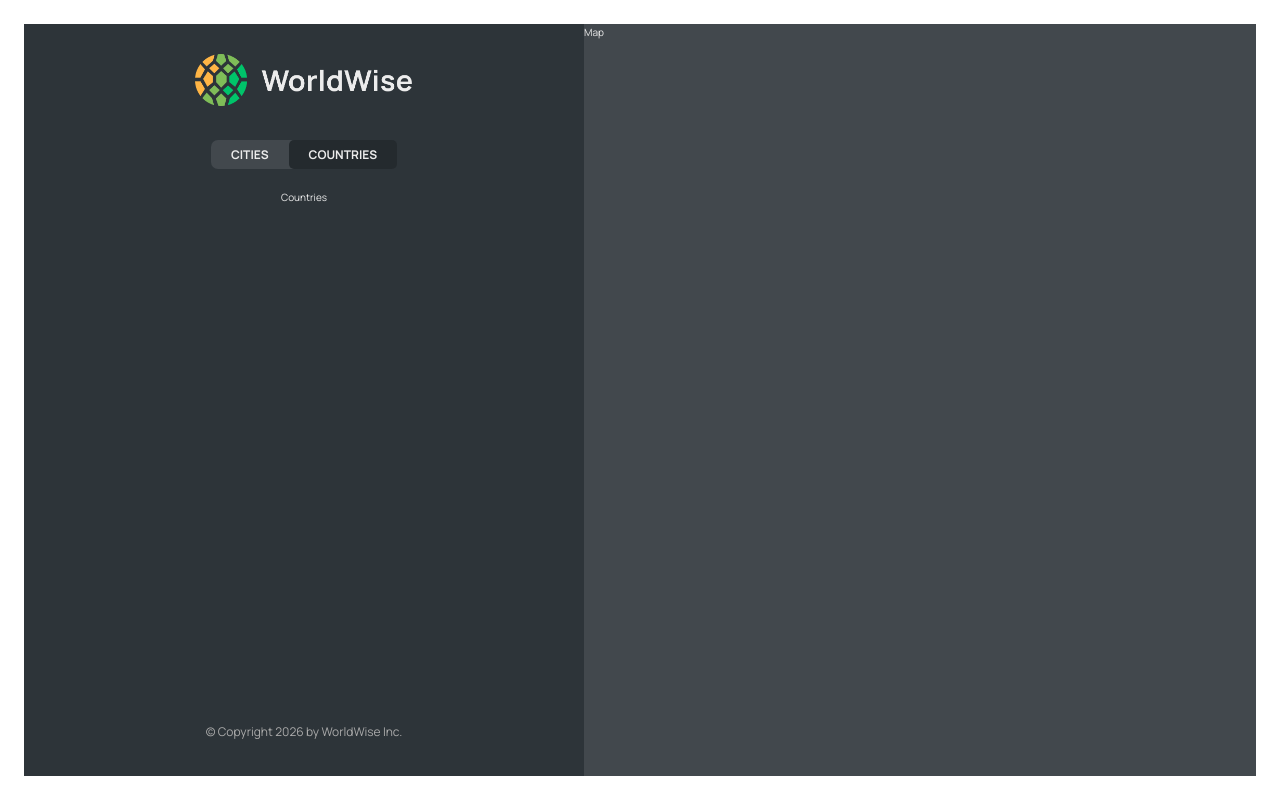
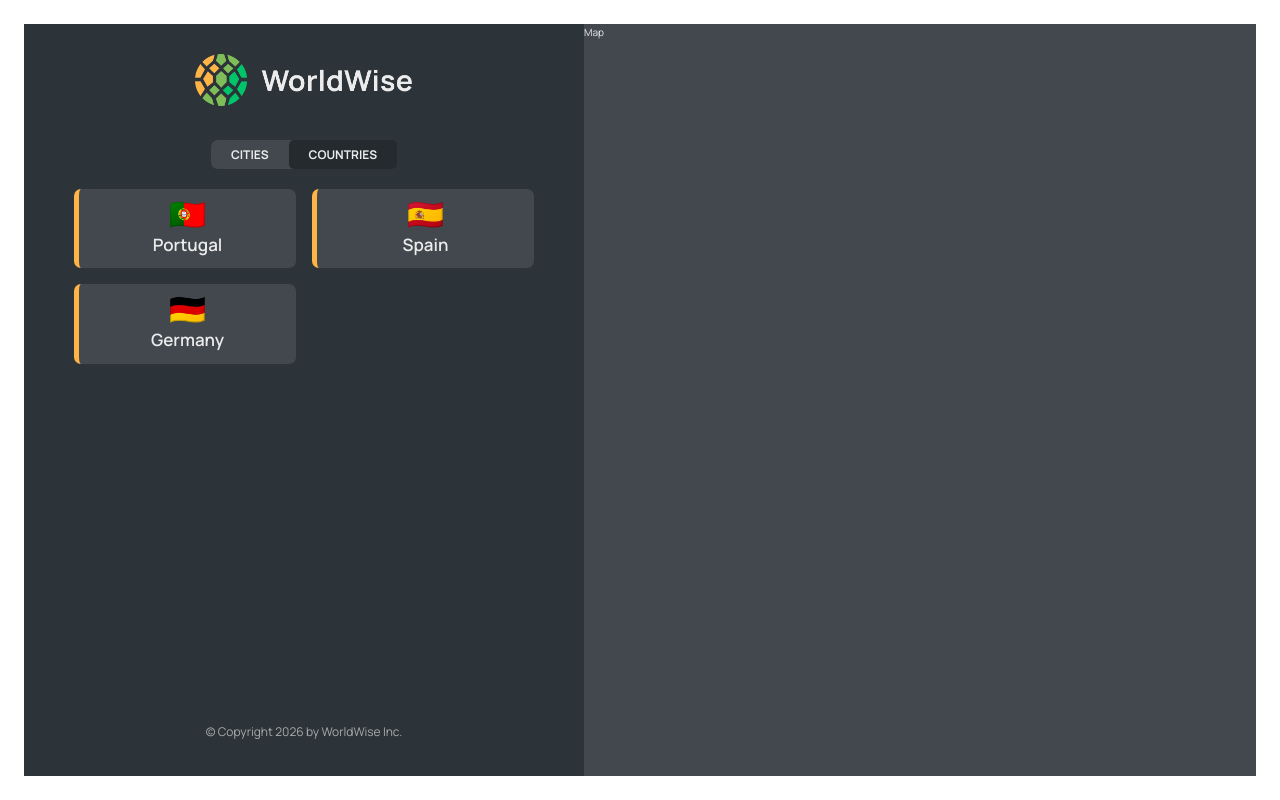
Before and after one commit to seoyeonum/worldwide, a React (Vite) app: page /app/countries in a window 1280 px wide. Built offline with nearby package versions, Linux system fonts and the light colour scheme; data requests are answered from the project's data file.

Commit message:
✨ feat: implement the country list
- add CountyList component by copying and modifying CityList component
- extract country's names from cities inside the CountryList component

```diff
--- a/data/cities.json
+++ b/data/cities.json
@@ -35,6 +35,30 @@
         "lng": 13.376933665713324
       },
       "id": 98443197
+    },
+    {
+      "cityName": "Faro",
+      "country": "Spain",
+      "emoji": "🇪🇸",
+      "date": "2027-07-15T08:22:53.976Z",
+      "notes": "",
+      "position": {
+        "lat": 40.46635901755316,
+        "lng": -3.7133789062500004
+      },
+      "id": 43545234
+    },
+    {
+      "cityName": "Barcelona",
+      "country": "Germany",
+      "emoji": "🇩🇪",
+      "date": "2027-02-12T09:24:11.863Z",
+      "notes": "Amazing 😃",
+      "position": {
+        "lat": 52.53586782505711,
+        "lng": 13.376933665713324
+      },
+      "id": 2435325
     }
   ]
 }
--- a/src/App.jsx
+++ b/src/App.jsx
@@ -1,4 +1,6 @@
+import { useEffect, useState } from 'react';
 import { BrowserRouter, Route, Routes } from 'react-router-dom';
+
 import Product from './pages/Product';
 import Pricing from './pages/Pricing';
 import Login from './pages/Login';
@@ -6,7 +8,7 @@
 import AppLayout from './pages/AppLayout';
 import PageNotFound from './pages/PageNotFound';
 import CityList from './components/CityList';
-import { useEffect, useState } from 'react';
+import CountryList from './components/CountryList';
 
 const BASE_URL = 'http://localhost:8000';
 function App() {
@@ -44,8 +46,11 @@
           <Route
             path="cities"
             element={<CityList cities={cities} isLoading={isLoading} />}
-          ></Route>
-          <Route path="countries" element={<p>Countries</p>}></Route>
+          />
+          <Route
+            path="countries"
+            element={<CountryList cities={cities} isLoading={isLoading} />}
+          />
           <Route path="form" element={<p>Form</p>}></Route>
         </Route>
         <Route path="*" element={<PageNotFound />} />
--- /dev/null
+++ b/src/components/CountryList.jsx
@@ -0,0 +1,29 @@
+import Spinner from './Spinner';
+import styles from './CountryList.module.css';
+import CountryItem from './CountryItem';
+import Message from './Message';
+
+function CountryList({ cities, isLoading }) {
+  if (isLoading) return <Spinner />;
+
+  if (!cities.length)
+    return (
+      <Message message="Add your first city by clicking on a city on the map" />
+    );
+
+  const countries = cities.reduce((arr, city) => {
+    if (!arr.map((el) => el.country).includes(city.country))
+      return [...arr, { country: city.country, emoji: city.emoji }];
+    else return arr;
+  }, []);
+
+  return (
+    <ul className={styles.countryList}>
+      {countries.map((country) => (
+        <CountryItem country={country} key={country.id} />
+      ))}
+    </ul>
+  );
+}
+
+export default CountryList;
```
